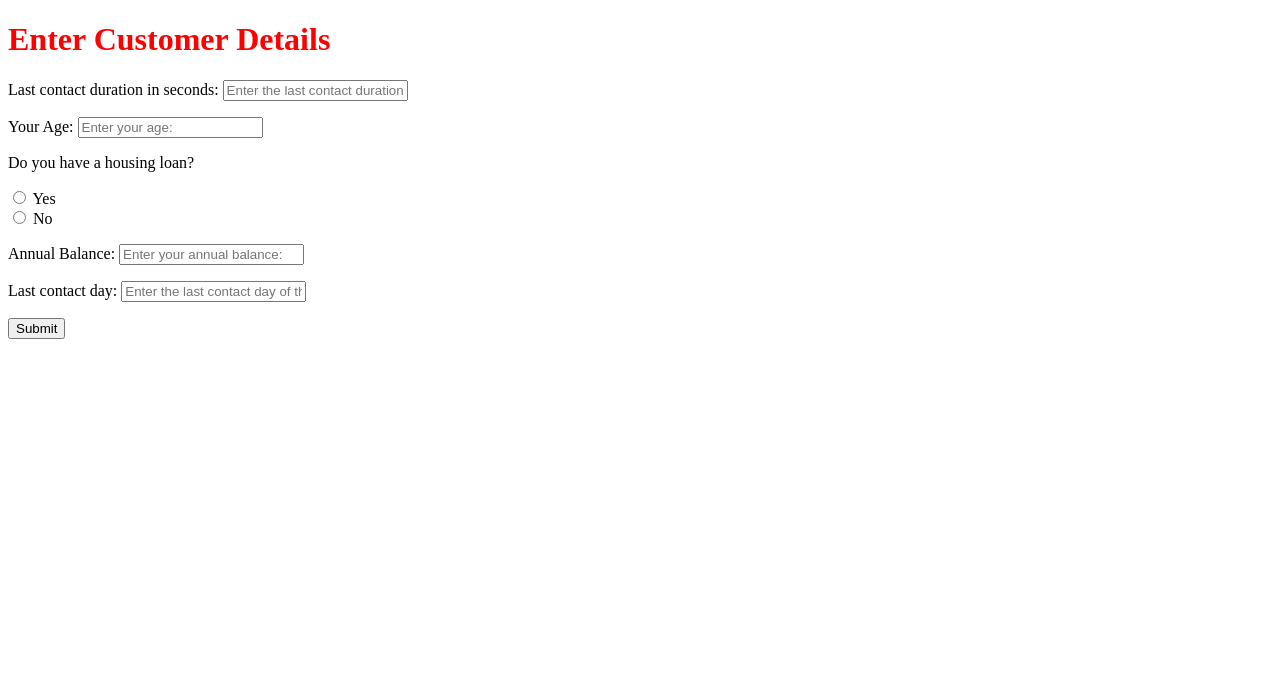
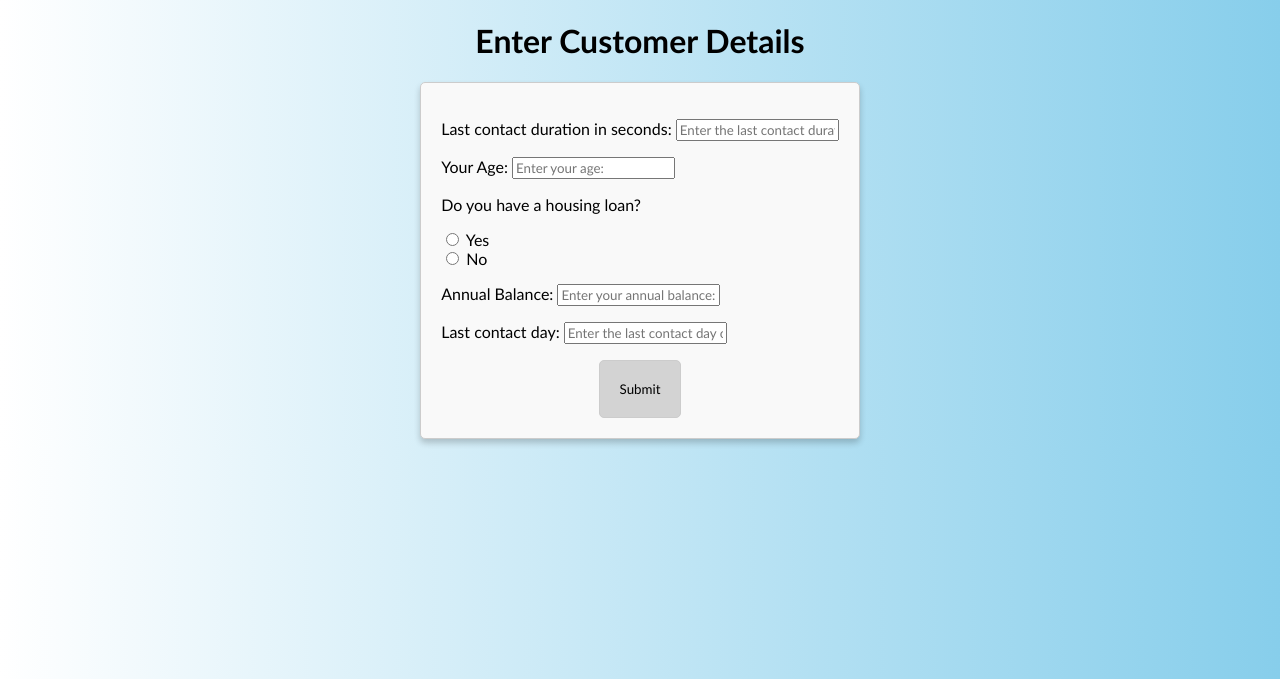
Before and after one commit to Lesego-1/Django-E-t-E-Project, a Django app: page / in a window 1280 px wide. Shown: the top 679 px of the page. Run offline with Django 5.2, Linux system fonts and the light colour scheme.

Commit message:
update css

```diff
--- a/myproject/static/index_style.css
+++ b/myproject/static/index_style.css
@@ -1,3 +1,39 @@
+* {
+    font-family: 'Gill Sans', 'Gill Sans MT', Calibri, 'Trebuchet MS', sans-serif;
+}
 h1 {
-    color: red;
+    text-align: center;
 }
+body {
+    background: linear-gradient(90deg, white, skyblue);
+}
+.form {
+    display: flex; /* Enables Flexbox */
+    justify-content: center; /* Aligns items horizontally */
+    align-items: center; /* Aligns items vertically */
+    width: 100%; /* Full width */
+}
+form {
+    background-color: #f9f9f9; /* Optional: Add a background color */
+    padding: 20px; /* Optional: Add some padding */
+    border: 1px solid #ccc; /* Optional: Add a border */
+    border-radius: 5px; /* Optional: Add rounded corners */
+    box-shadow: 0 4px 6px rgba(0, 0, 0, 0.2); /* Optional: Add a shadow */
+}
+.submit_container {
+    display: flex;
+    justify-content: center;
+    align-items: center;
+}
+#submit {
+    background-color: lightgray; /* Default background color */
+    padding: 20px;
+    text-align: center;
+    border: 1px solid #ccc;
+    border-radius: 5px;
+    cursor: pointer; /* Changes cursor to pointer to indicate interactivity */
+    transition: background-color 0.3s; /* Smooth transition effect */
+}
+#submit:hover {
+    background-color: skyblue; /* Background color when hovered */
+}
--- a/myproject/templates/index.html
+++ b/myproject/templates/index.html
@@ -1,4 +1,4 @@
-{% load static%}
+{% load static %}
 
 <!DOCTYPE html>
 <html lang="en">
@@ -10,10 +10,14 @@
 </head>
 <body>
     <h1>Enter Customer Details</h1>
-    <form method="POST", action="">
-        {% csrf_token %}
-        {{ form.as_p }}
-        <input type="submit" name="submit">
-    </form>
+    <div class="form">
+        <form method="POST", action="">
+            {% csrf_token %}
+            {{ form.as_p }}
+            <div class="submit_container">
+                <input type="submit" name="submit" id='submit'>
+            </div>
+        </form>
+    </div>
 </body>
 </html>
```
Also changed, not shown: myproject/static/result_style.css (added, +22 -0 lines), myproject/templates/result.html (+9 -3 lines).
